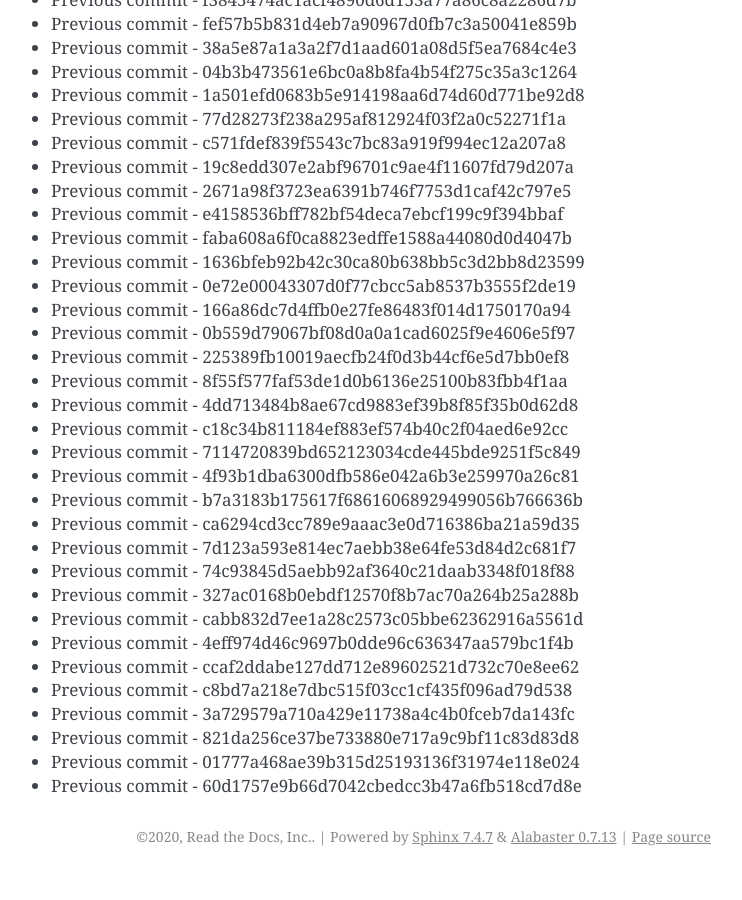
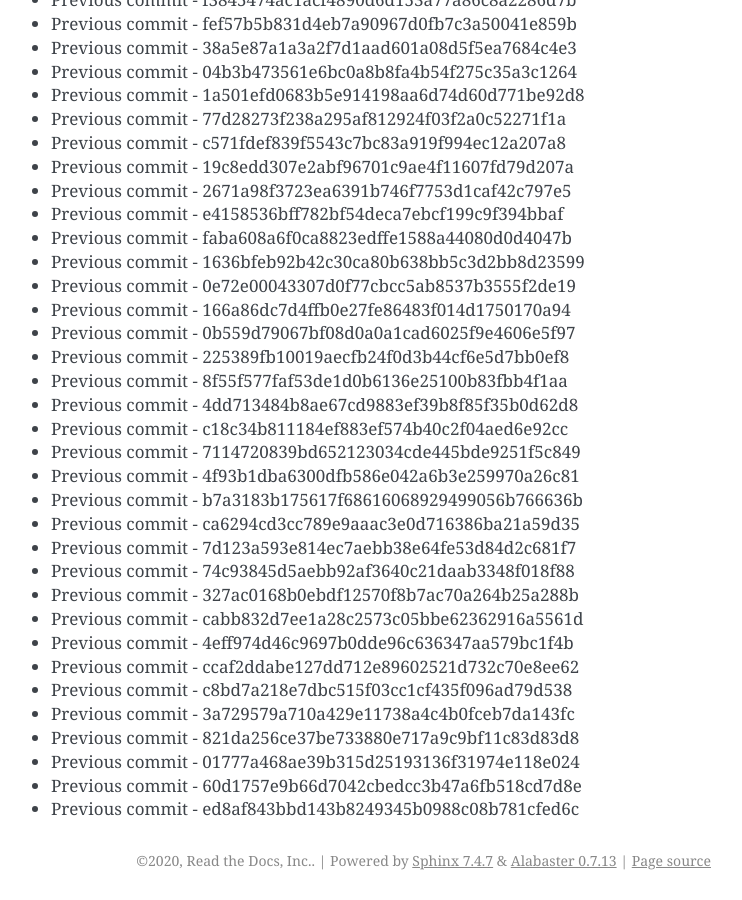
Before and after one commit to readthedocs/rtd-git-stresstest, a Sphinx documentation site: the page built from docs/updates.rst, in a window 1280 px wide and 900 px high, scrolled down 89370 px. Shown: the whole window, without its empty margins (399-1141 px from the left). Built offline with Sphinx 7.4.7, drawn with Linux system fonts in a browser that asks for light colours; before the commit the page ends 90246 px from its top, so only the background shows below that.

Commit message:
Generating commit from previous: ed8af843bbd143b8249345b0988c08b781cfed6c

```diff
--- a/docs/updates.rst
+++ b/docs/updates.rst
@@ -3787,3 +3787,4 @@ It can be tested for any performance characteristics.
 * Previous commit - 821da256ce37be733880e717a9c9bf11c83d83d8
 * Previous commit - 01777a468ae39b315d25193136f31974e118e024
 * Previous commit - 60d1757e9b66d7042cbedcc3b47a6fb518cd7d8e
+* Previous commit - ed8af843bbd143b8249345b0988c08b781cfed6c
```
